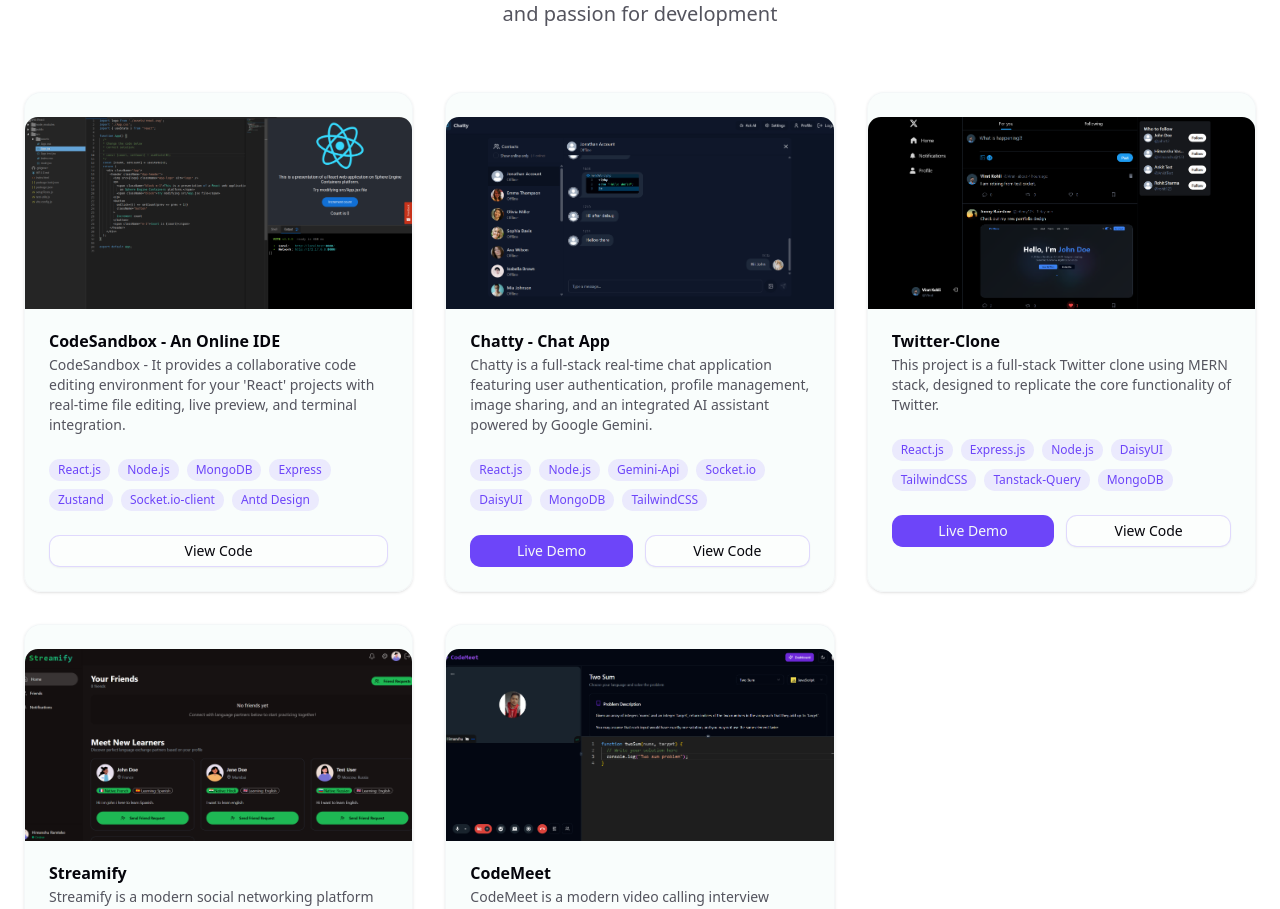
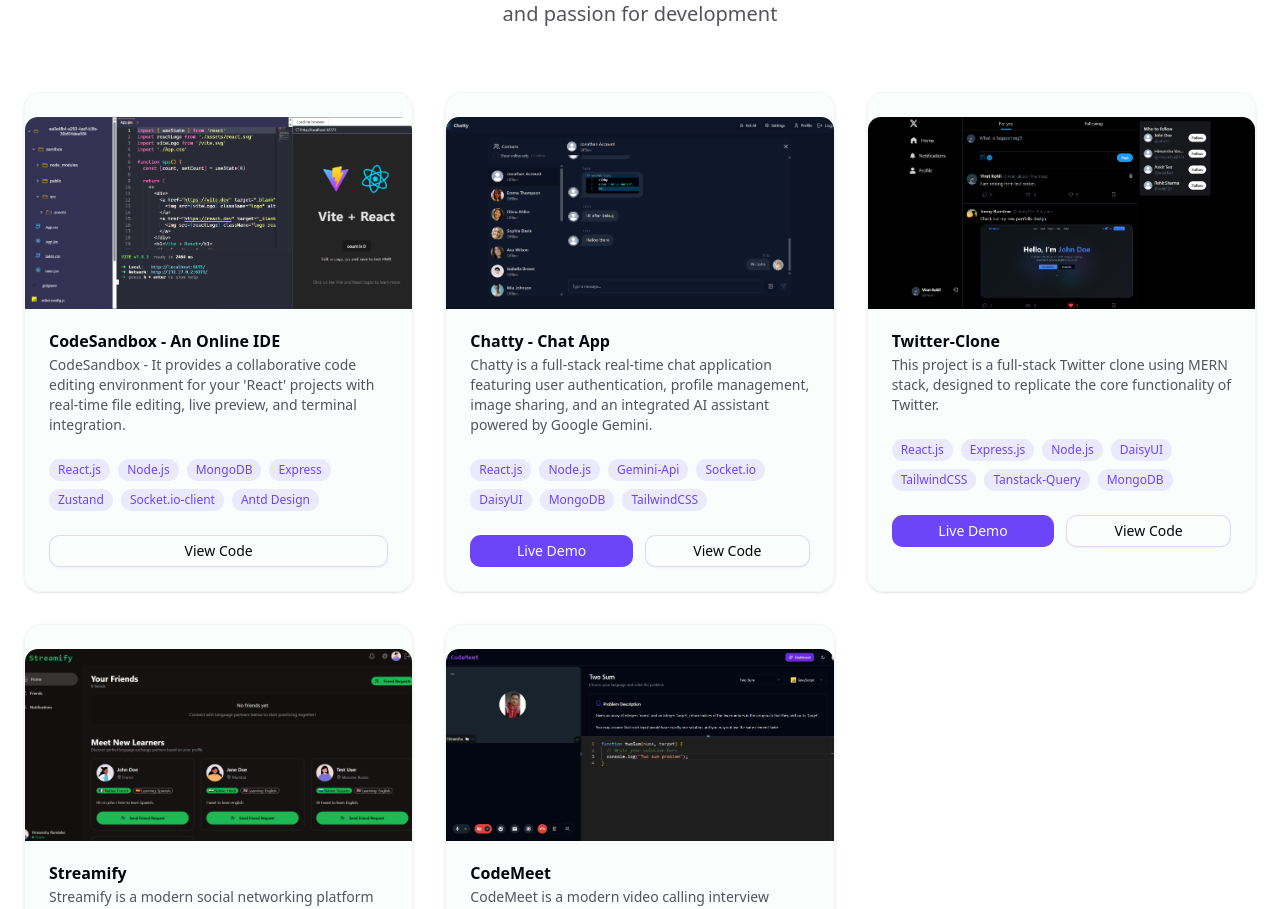
Before and after one commit to himanshuramteke/Portfolio, a Next.js app: page / in a window 1280 px wide. Shown: the part 1646-2555 px from the top of the page. Built offline with nearby package versions, Linux system fonts and the light colour scheme.

Commit message:
changed image of codesandbox project

```diff
--- a/src/components/Projects.tsx
+++ b/src/components/Projects.tsx
@@ -16,7 +16,7 @@
     title: "CodeSandbox - An Online IDE ",
     description:
       "CodeSandbox - It provides a collaborative code editing environment for your 'React' projects with real-time file editing, live preview, and terminal integration.",
-    image: "/Codesandbox-image.png",
+    image: "/codesandbox-editorPage.png",
     tags: [
       "React.js",
       "Node.js",
```
Also changed, not shown: public/Codesandbox-image.png (deleted), public/codesandbox-editorPage.png (added).
